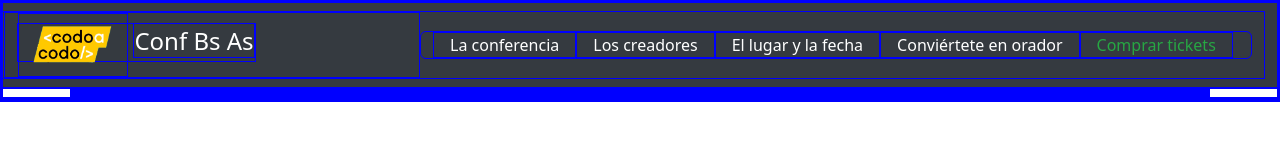
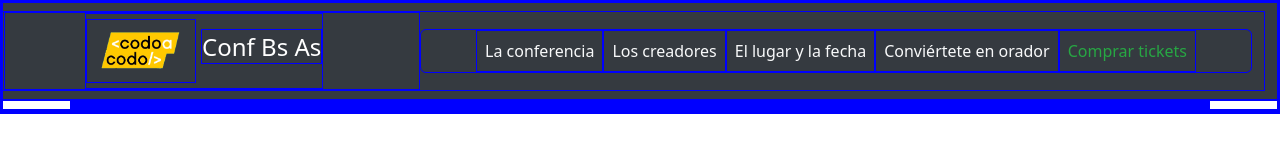
Before and after one commit to valenpontaut/EX-Web-FrontEnd, a plain HTML site: page index.html in a window 1280 px wide. Drawn offline with nearby package versions, Linux system fonts and the light colour scheme.

Commit message:
header update(2)

```diff
--- a/index.html
+++ b/index.html
@@ -13,21 +13,21 @@
     <script src="https://cdn.jsdelivr.net/npm/bootstrap@5.2.0/dist/js/bootstrap.bundle.min.js" integrity="sha384-A3rJD856KowSb7dwlZdYEkO39Gagi7vIsF0jrRAoQmDKKtQBHUuLZ9AsSv4jD4Xa" crossorigin="anonymous"></script>
     <title>Conf Bs As</title>
 </head>
-<body>
+<body class="m-0 p-0">
     <header class="navbar sticky-top">
         <div class="row container-fluid ">
-            <div class="col-4">
+            <div class="header-left col-4 position-relative d-flex justify-content-center">
                 <a class="navbar-brand" href="#">
                     <img src="img/codoacodo.png" alt="Logo" class="logo d-inline-block">
                     <span class="title">Conf Bs As</span>
                 </a>
             </div>
-            <div class="header-right btn-group col-8">
-                <a class="nav-button" href="#">La conferencia</a>
-                <a class="nav-button" href="#">Los creadores</a>
-                <a class="nav-button" href="#">El lugar y la fecha</a>
-                <a class="nav-button" href="#">Conviértete en orador</a>
-                <a class="nav-button nav-button-green" href="#">Comprar tickets</a>
+            <div class="header-right btn-group col-8 position-relative d-flex justify-content-center">
+                <a class="nav-button text-decoration-none text-light p-2" href="#">La conferencia</a>
+                <a class="nav-button text-decoration-none text-light p-2" href="#">Los creadores</a>
+                <a class="nav-button text-decoration-none text-light p-2" href="#">El lugar y la fecha</a>
+                <a class="nav-button text-decoration-none text-light p-2" href="#">Conviértete en orador</a>
+                <a class="nav-button nav-button-green text-decoration-none p-2" href="#">Comprar tickets</a>
             </div>
         </div>
     </header>
@@ -38,7 +38,7 @@
         <div class="container cards">
 
         </div>
-        <div class="container desciption">
+        <div class="container description">
 
         </div>
         <div class="container form">
--- a/style.css
+++ b/style.css
@@ -1,6 +1,4 @@
 *{
-    margin: 0;
-    padding: 0;
     border: blue 1px solid;
 }
 header{
@@ -13,13 +11,6 @@ header{
     color: white;
     font-size: 1.5rem;
 }
-a.nav-button{
-    text-decoration: none;
-    padding: 0 1rem;
-}
-a.nav-button{
-    color: white;
-}
 a.nav-button:hover{
     font-weight: bold;
     color: white;
```
